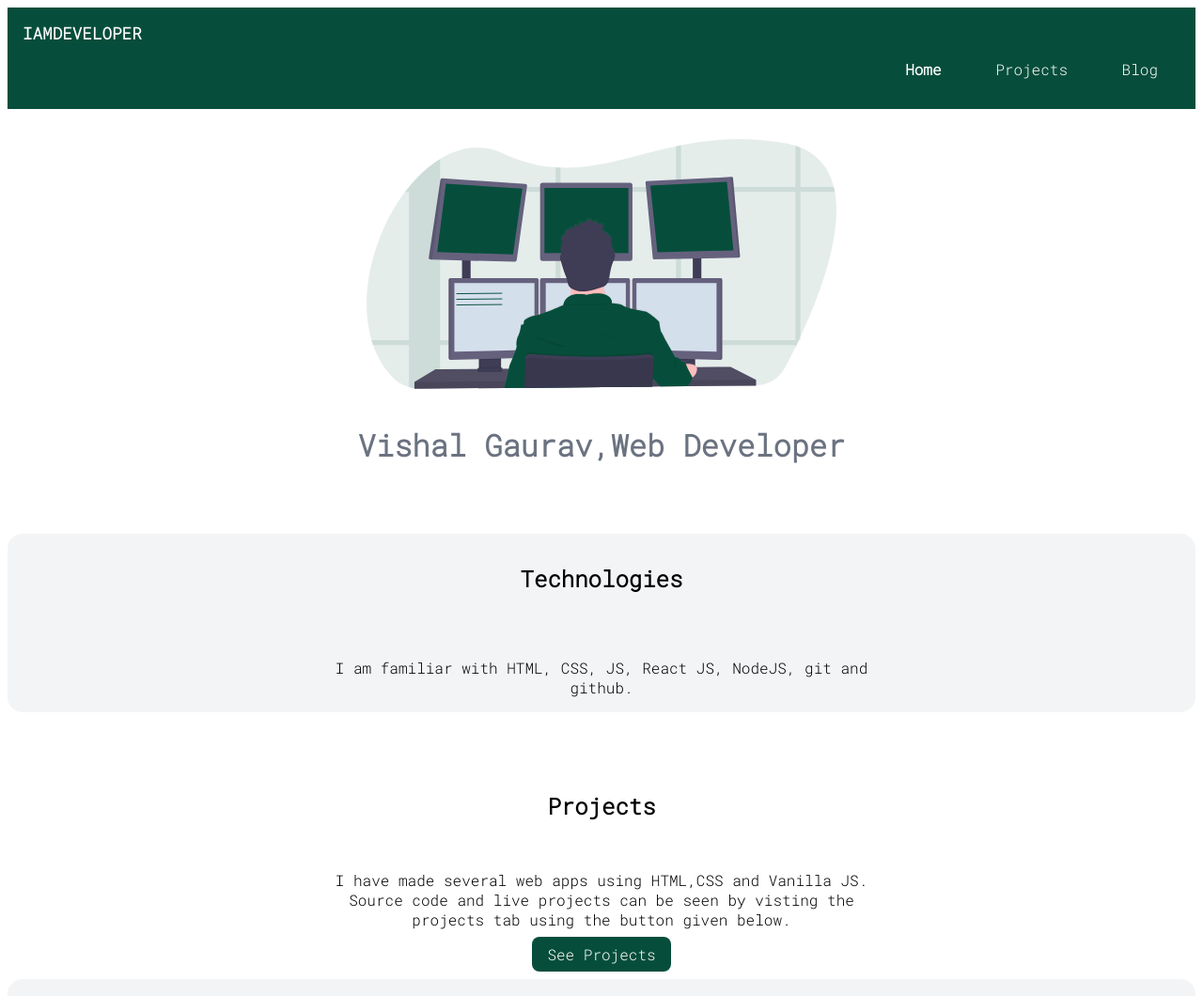
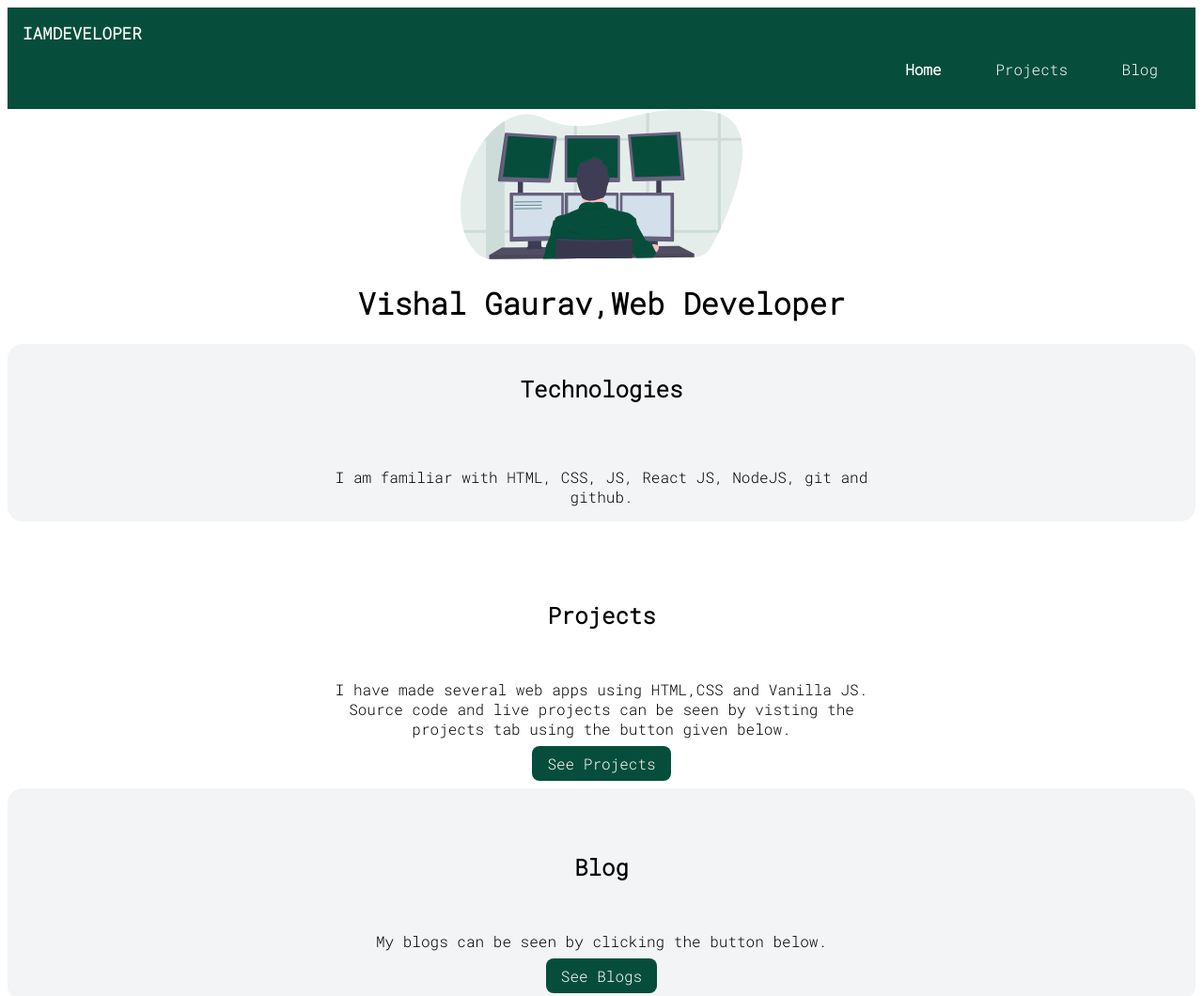
Before and after one commit to vishalg8454/portfolio, a plain HTML site: page index.html in a window 1280 px wide. Shown: the top 1060 px of the page at 94% size. Drawn offline with Linux system fonts and the light colour scheme.

Commit message:
fix homepage image

```diff
--- a/index.html
+++ b/index.html
@@ -1,5 +1,6 @@
 <!DOCTYPE html>
 <html lang="en">
+
 <head>
     <meta charset="UTF-8">
     <meta http-equiv="X-UA-Compatible" content="IE=edge">
@@ -7,6 +8,7 @@
     <link href="/styles.css" rel="stylesheet">
     <title>Portfolio</title>
 </head>
+
 <body>
 
     <nav class="navigation container">
@@ -24,10 +26,13 @@
         </ul>
     </nav>
 
-    <header class="hero">
-        <img src="/images/hero-image.svg" class="hero-img">
-        <h1 class="hero-heading"><strong>Vishal Gaurav</strong>,Web Developer</h1>
-    </header>
+    <!-- <header class="hero"> -->
+    <div class="image">
+        <img src="/images/hero-image.svg" class="image" >
+    </div>
+    <h1 style="text-align: center;"><strong>Vishal Gaurav</strong>,Web Developer</h1>
+
+    <!-- </header> -->
 
     <section class="section ow">
         <div class="container container-center">
@@ -39,7 +44,8 @@
     <section class="section" style="padding: 1rem;">
         <div class="container container-center">
             <h1>Projects</h1>
-            <p>I have made several web apps using HTML,CSS and Vanilla JS. Source code and live projects can be seen by visting the projects tab using the button given below.
+            <p>I have made several web apps using HTML,CSS and Vanilla JS. Source code and live projects can be seen by
+                visting the projects tab using the button given below.
 
             </p>
             <a href="/projects.html" class="link link-primary">See Projects</a>
@@ -50,7 +56,7 @@
         <div class="container container-center">
             <h1>Blog</h1>
             <p>My blogs can be seen by clicking the button below.</p>
-                <a href="/blog.html" class="link link-primary">See Blogs</a>
+            <a href="/blog.html" class="link link-primary">See Blogs</a>
         </div>
     </section>
 
@@ -58,7 +64,7 @@
         <div class="footer-header">Social media presence</div>
         <ul class="social-links list-non-bullet">
             <li class="list-item-inline">
-                <a href="https://github.com/vishalg8454" class="link" >
+                <a href="https://github.com/vishalg8454" class="link">
                     Github
                 </a>
             </li>
@@ -76,4 +82,5 @@
     </footer>
 
 </body>
+
 </html>
--- a/styles.css
+++ b/styles.css
@@ -108,3 +108,7 @@ main{
     max-width: 450px;
     margin: auto;
 }
+.image{
+    max-width: 300px;
+    margin: auto;
+}
```
